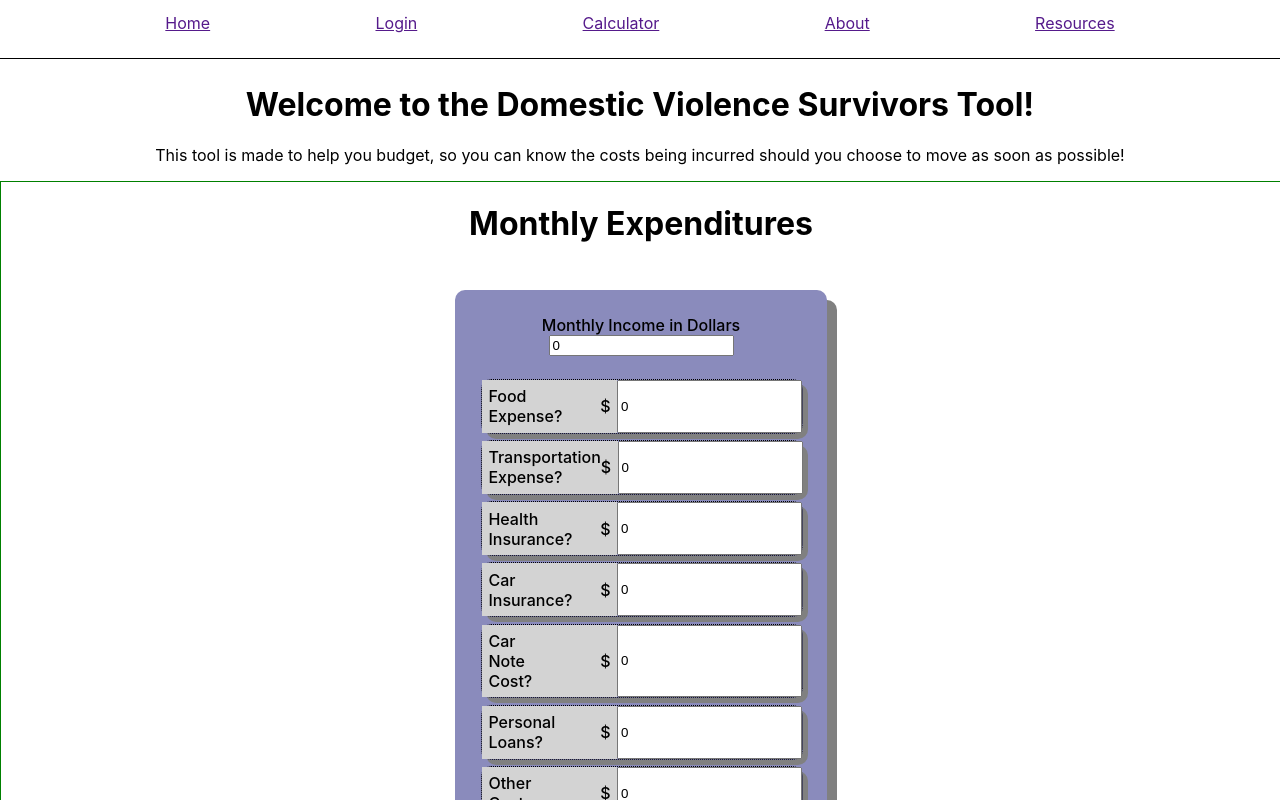
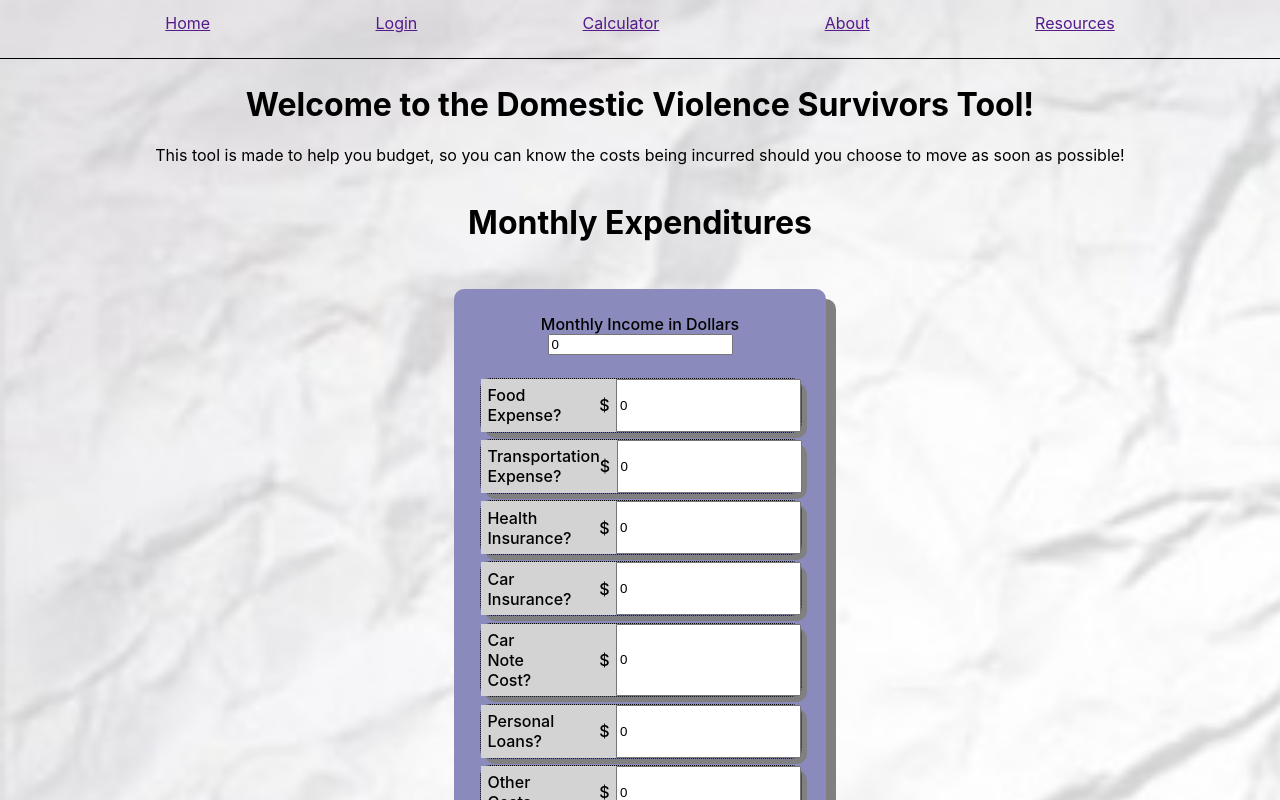
Before and after one commit to BW-Domestic-Violence-Survivors-Tool/frontend, a React (Create React App) app in the folder frontend/: page / in a window 1280 px wide. Shown: the top 800 px of the page. Built offline with nearby package versions, Linux system fonts and the light colour scheme.

Commit message:
added background

```diff
--- a/frontend/src/App.css
+++ b/frontend/src/App.css
@@ -12,7 +12,6 @@
 
 .appStart {
   width: 100%;
-  border: 1px solid green;
 }
 
 .callToAction {
@@ -29,7 +28,7 @@ nav {
   justify-content: space-evenly;
   flex-direction: flex-end;
   width: 100%;
-  margin-top: 1%;
+  padding-top: 1%;
   margin-bottom: 2%;
   padding-bottom: 2%;
   border-bottom: 1px solid black;
@@ -46,3 +45,8 @@ nav {
   width: 100%;
   text-align: center;
 }
+
+#root {
+  background-image: url("./19.jpg");
+  background-size: cover;
+}
```
Also changed, not shown: frontend/src/19.jpg (added).
